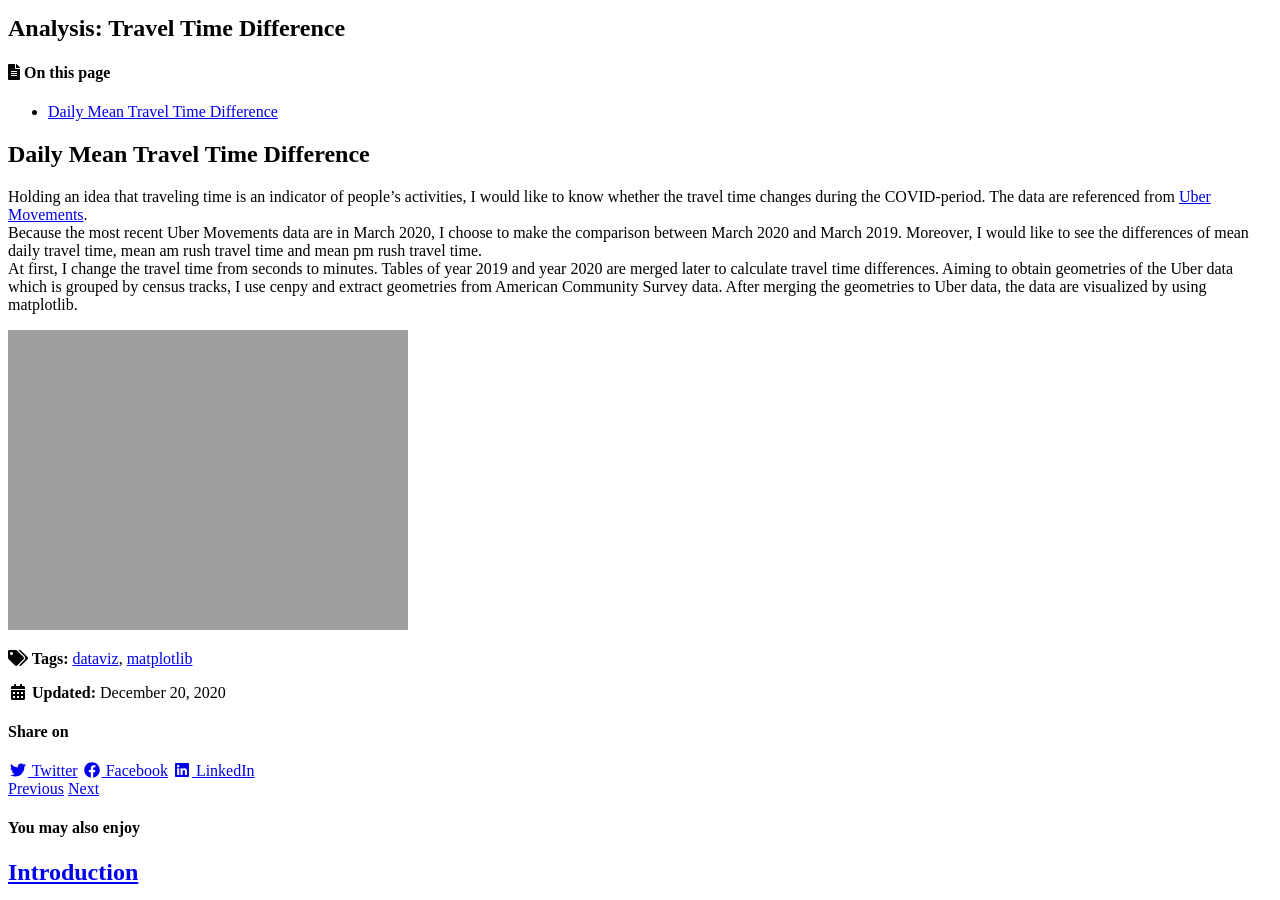
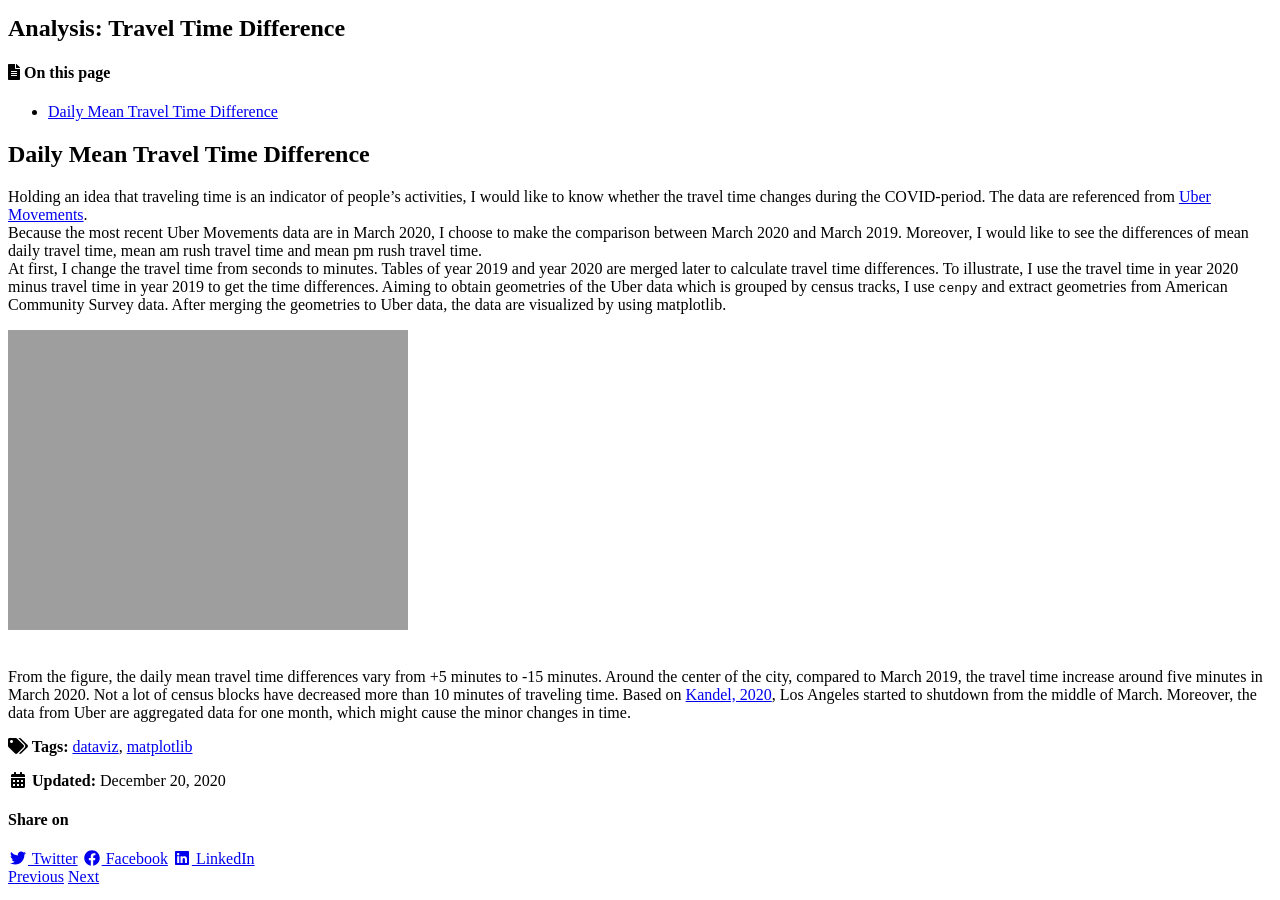
Before and after one commit to jiaxuanlyu/Geospatial-LA-Covid-Analysis, a Jekyll site: the page built from _posts/2020-12-19-2-travel-time-diff.md, in a window 1280 px wide and 900 px high, scrolled down 316 px. Built offline with Jekyll 4.4.1, drawn with Linux system fonts in a browser that asks for light colours; cached includes are drawn as plain includes; nearby versions of some CDN libraries.

Commit message:
Update 2020-12-19-2-travel-time-diff.md

```diff
--- a/_posts/2020-12-19-2-travel-time-diff.md
+++ b/_posts/2020-12-19-2-travel-time-diff.md
@@ -15,6 +15,9 @@ Holding an idea that traveling time is an indicator of people’s activities, I
 <br>
 Because the most recent Uber Movements data are in March 2020, I choose to make the comparison between March 2020 and March 2019. Moreover, I would like to see the differences of mean daily travel time, mean am rush travel time and mean pm rush travel time.
 <br>
-At first, I change the travel time from seconds to minutes. Tables of year 2019 and year 2020 are merged later to calculate travel time differences. Aiming to obtain geometries of the Uber data which is grouped by census tracks, I use cenpy and extract geometries from American Community Survey data. After merging the geometries to Uber data, the data are visualized by using matplotlib.
+At first, I change the travel time from seconds to minutes. Tables of year 2019 and year 2020 are merged later to calculate travel time differences. To illustrate, I use the travel time in year 2020 minus travel time in year 2019 to get the time differences. Aiming to obtain geometries of the Uber data which is grouped by census tracks, I use `cenpy` and extract geometries from American Community Survey data. After merging the geometries to Uber data, the data are visualized by using matplotlib.
 
 ![daily-mean-diff]({{ site.url }}{{ site.baseurl }}/assets/images/meandiff.png)
+
+<br>
+From the figure, the daily mean travel time differences vary from +5 minutes to -15 minutes. Around the center of the city, compared to March 2019, the travel time increase around five minutes in March 2020. Not a lot of census blocks have decreased more than 10 minutes of traveling time. Based on <a href="https://www.nbclosangeles.com/news/local/a-coronavirus-timeline/2334100/">Kandel, 2020</a>, Los Angeles started to shutdown from the middle of March. Moreover, the data from Uber are aggregated data for one month, which might cause the minor changes in time.
```
